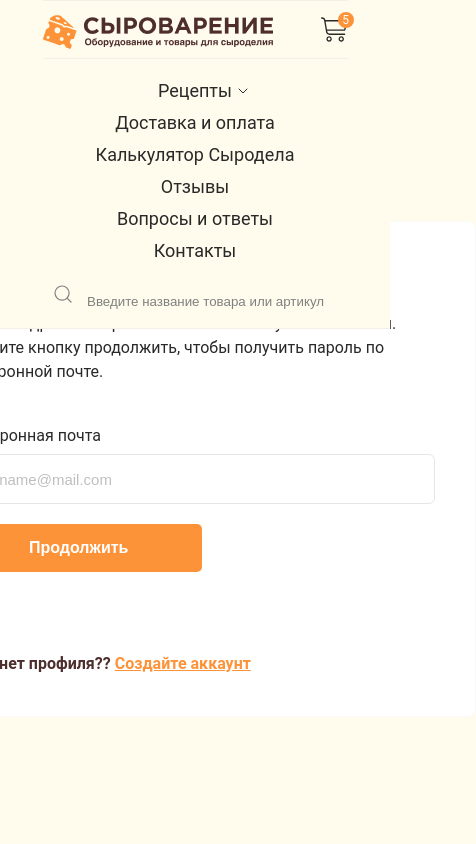
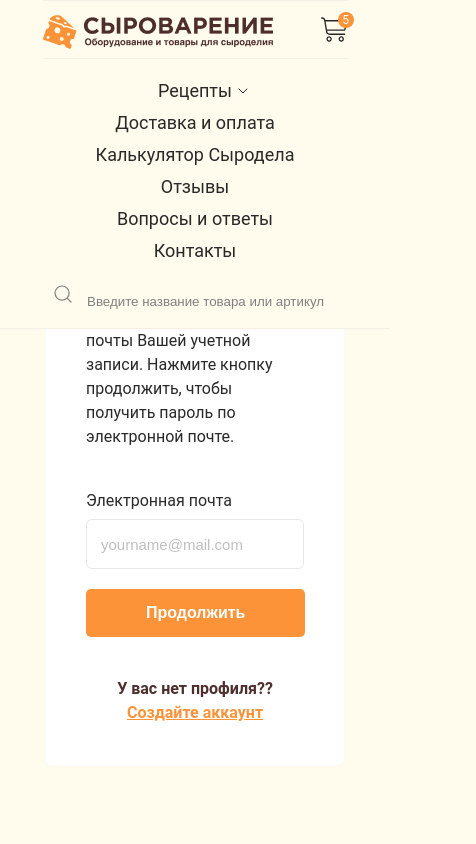
Before and after one commit to unnamed-ii/react-cheese-shop, a React (Create React App) app: page /recovery in a window 390 px wide. Shown: the top 844 px of the page, 476 px wide, since content can reach past the window. Built offline with nearby package versions, Linux system fonts and the light colour scheme.

Commit message:
added adaptive for recovery page

```diff
--- a/src/pages/recovery/style.scss
+++ b/src/pages/recovery/style.scss
@@ -38,6 +38,7 @@
       border-radius: 6px;
       font-size: 15px;
       line-height: 24px;
+      outline: none;
 
       &::placeholder {
         color: #BFBFBF;
@@ -70,3 +71,43 @@
     }
   }
 }
+
+@media (max-width: 800px) {
+  .recover {
+    width: 480px;
+
+    &__form {
+      input {
+        width: 100%;
+      }
+    }
+  }
+}
+
+@media (max-width: 500px) {
+  .recover {
+    width: 400px;
+  }
+}
+
+@media (max-width: 420px) {
+  .recover {
+    width: 300px;
+
+    &__title {
+      font-size: 21px;
+      line-height: 33px;
+    }
+
+    &__form {
+      button {
+        padding: 12px 60px;
+        margin-bottom: 40px;
+      }
+    }
+
+    &__link {
+      text-align: center;
+    }
+  }
+}
```
